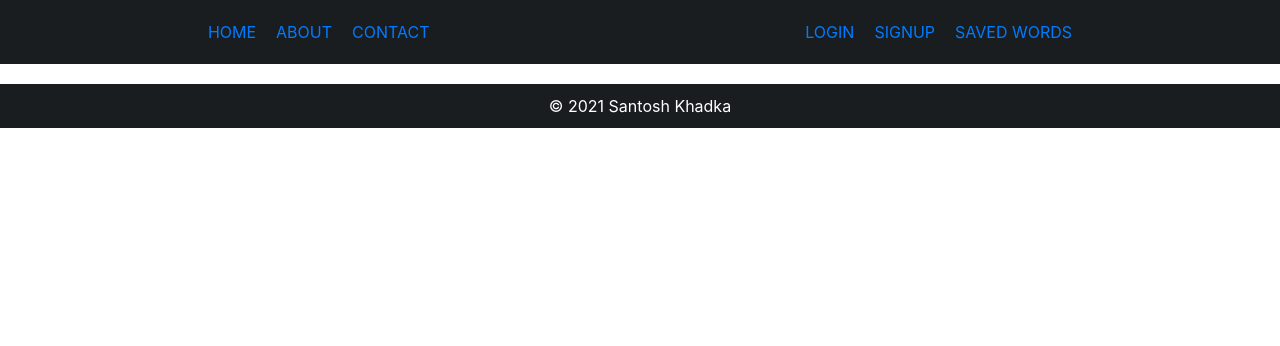
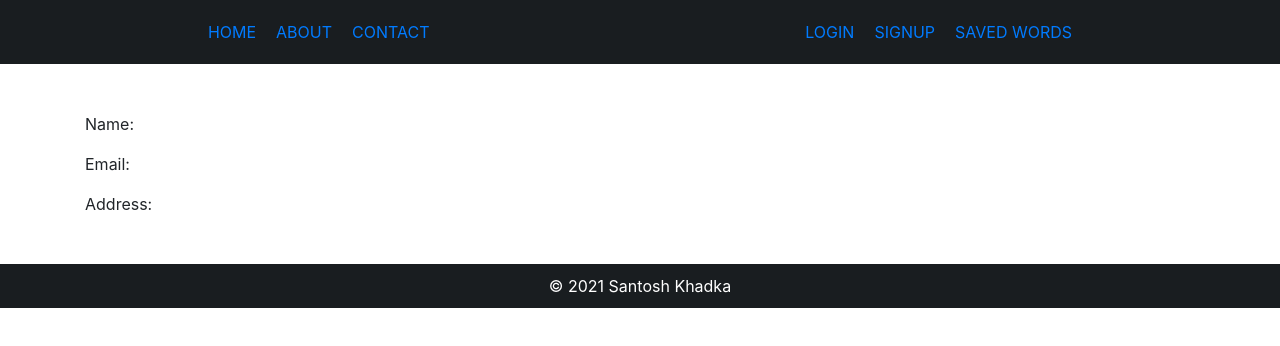
Before and after one commit to Santosh155/takingDictionary, a React (Create React App) app in the folder frontend/taking-dictionary/: page /profile in a window 1280 px wide. Shown: the top 346 px of the page. Built offline with nearby package versions, Linux system fonts and the light colour scheme; no server answers.

Commit message:
error message send to profile page if any error occured

```diff
--- a/frontend/taking-dictionary/src/components/Profile.js
+++ b/frontend/taking-dictionary/src/components/Profile.js
@@ -5,6 +5,7 @@ import Axios from 'axios';
 const Dashboard = () => {
     const apiUrl = 'http://localhost:5000/api/v1/dictionary/user';
     const [user, setUser] = useState([]);
+    const [error, setError] = useState('');
 
     useEffect(() => {
         const token = JSON.parse(localStorage.getItem('token'));
@@ -15,17 +16,21 @@ const Dashboard = () => {
         Axios.get(apiUrl, { headers })
             .then((response) => {
                 setUser(response.data.message);
-                console.log(response.data.message);
             })
             .catch((err) => {
-                console.log(err);
+                setError(err.response.data.message);
             });
     }, []);
     return (
-        <div className="container">
-            <p>{user.name}</p>
-            <p>{user.email}</p>
-            <p>{user.address}</p>
+        <div className="container mt-5 mb-5">
+            {error ? (
+                <p className="alert alert-danger" role="alert">
+                    {error}
+                </p>
+            ) : null}
+            <p>Name: {user.name}</p>
+            <p>Email: {user.email}</p>
+            <p>Address: {user.address}</p>
         </div>
     );
 };
```
